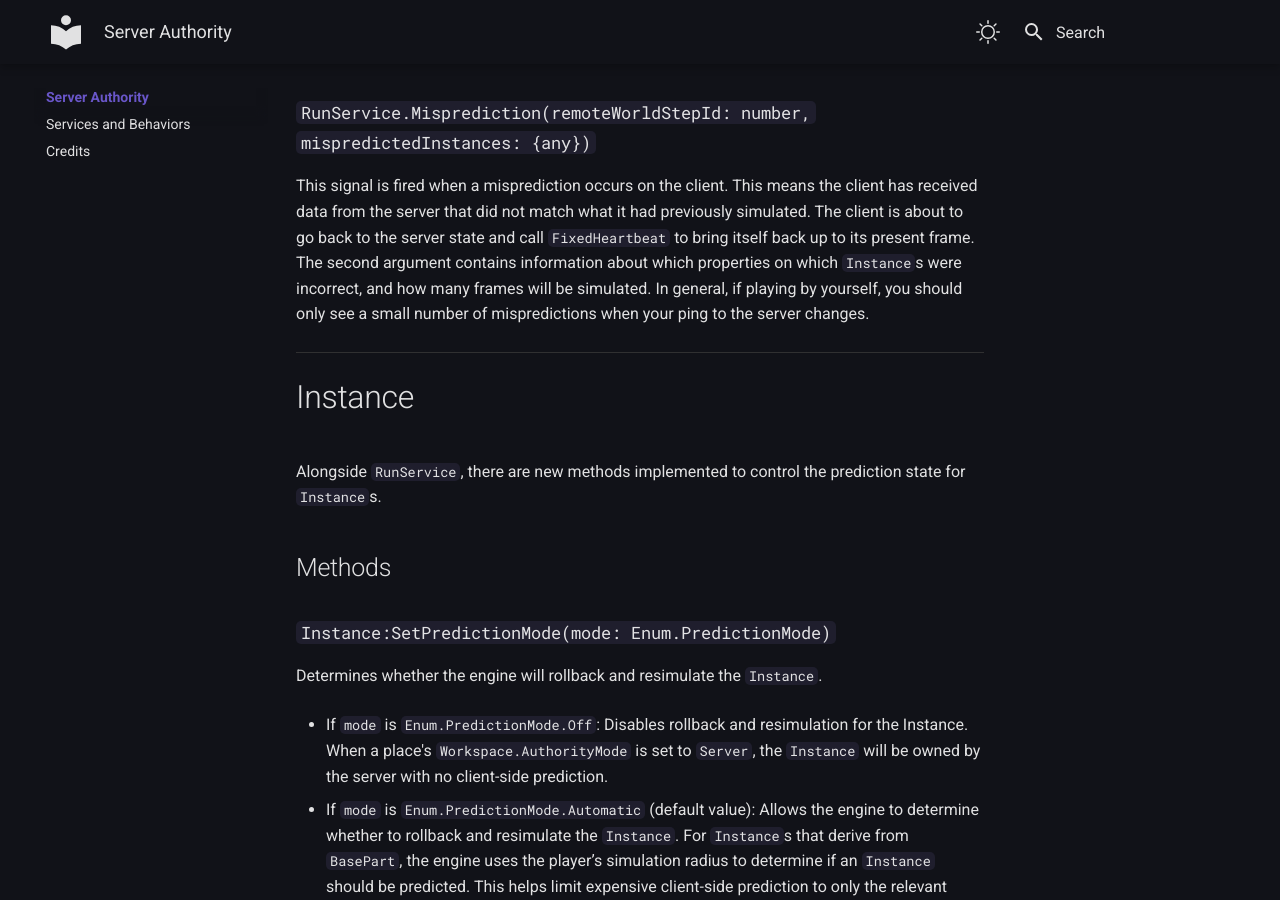
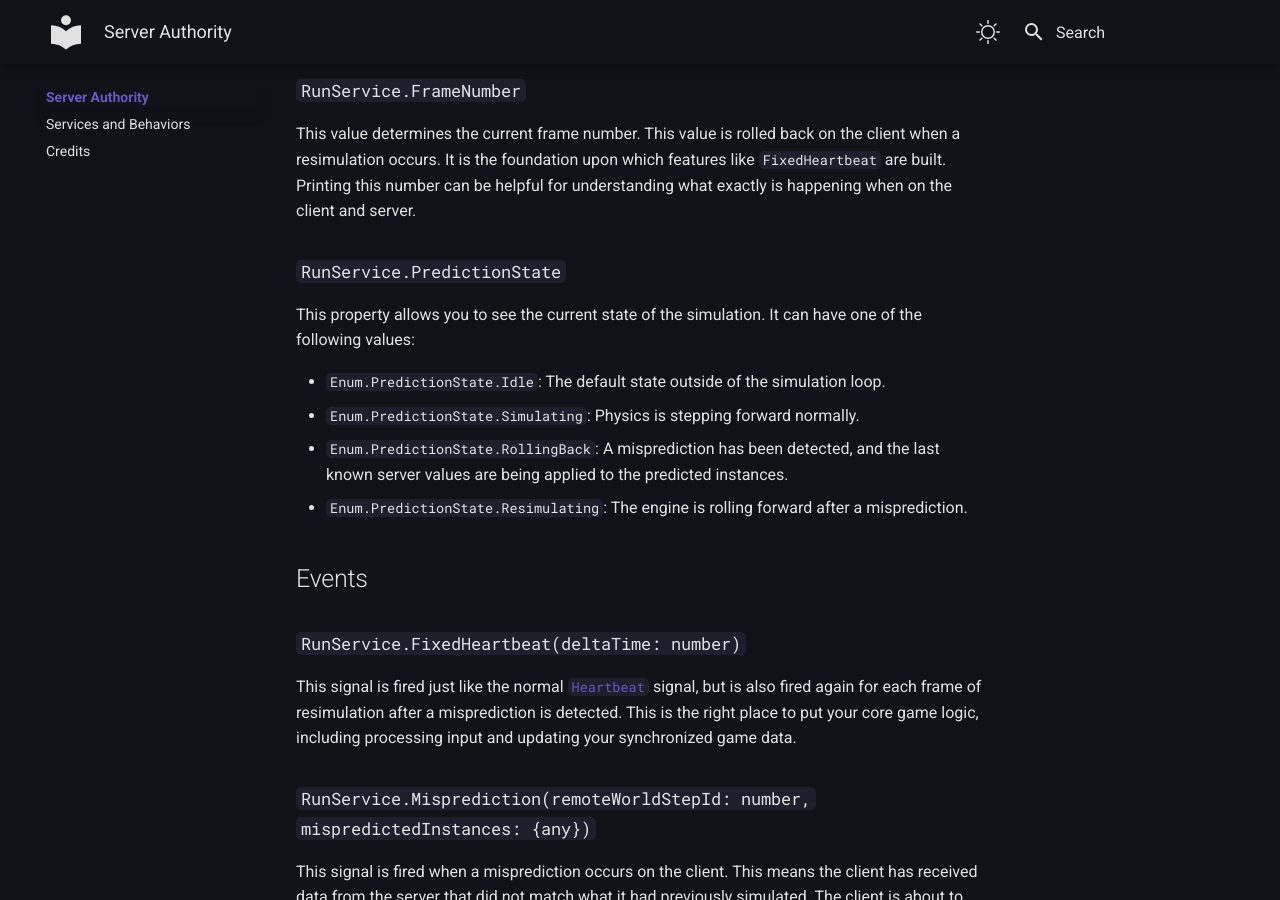
Before and after one commit to TenebrisNoctua/ServerAuthority, an MkDocs documentation site: the page built from docs/index.md, in a window 1280 px wide and 900 px high, scrolled down 6281 px. Built offline with MkDocs 1.6.1 and Material for MkDocs 9.7.7, drawn with Linux system fonts in a browser that asks for light colours.

Commit message:
Update the Documentation.

```diff
--- a/docs/index.md
+++ b/docs/index.md
@@ -147,6 +149,15 @@ There are new properties and events added to `RunService` which you can utilize
 ### `RunService.FrameNumber`
 
 This value determines the current frame number. This value is rolled back on the client when a resimulation occurs. It is the foundation upon which features like `FixedHeartbeat` are built. Printing this number can be helpful for understanding what exactly is happening when on the client and server.
+
+### `RunService.PredictionState`
+
+This property allows you to see the current state of the simulation. It can have one of the following values:
+
+* `Enum.PredictionState.Idle`: The default state outside of the simulation loop.
+* `Enum.PredictionState.Simulating`: Physics is stepping forward normally.
+* `Enum.PredictionState.RollingBack`: A misprediction has been detected, and the last known server values are being applied to the predicted instances.
+* `Enum.PredictionState.Resimulating`: The engine is rolling forward after a misprediction.
 
 ## Events
 
```
Also changed, not shown: other parts of docs/index.md (+2 -0 lines), docs/img/main/ServerAuthorityImage_1.png (added).
